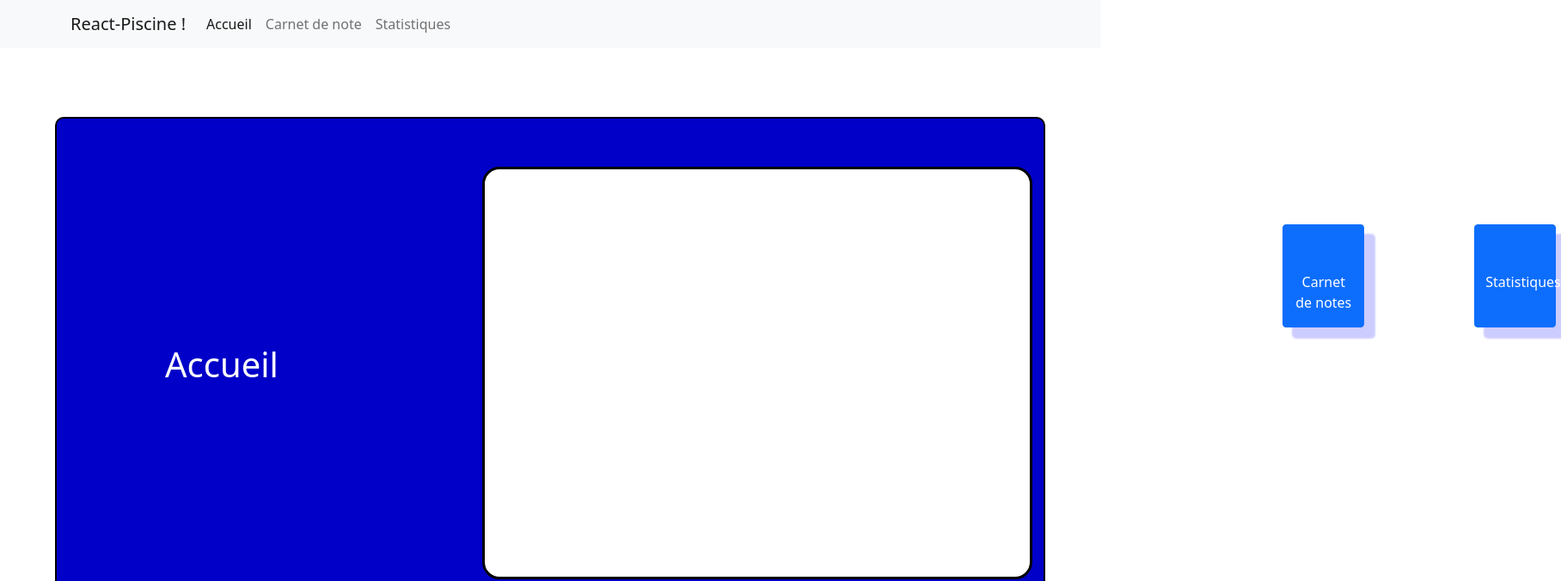
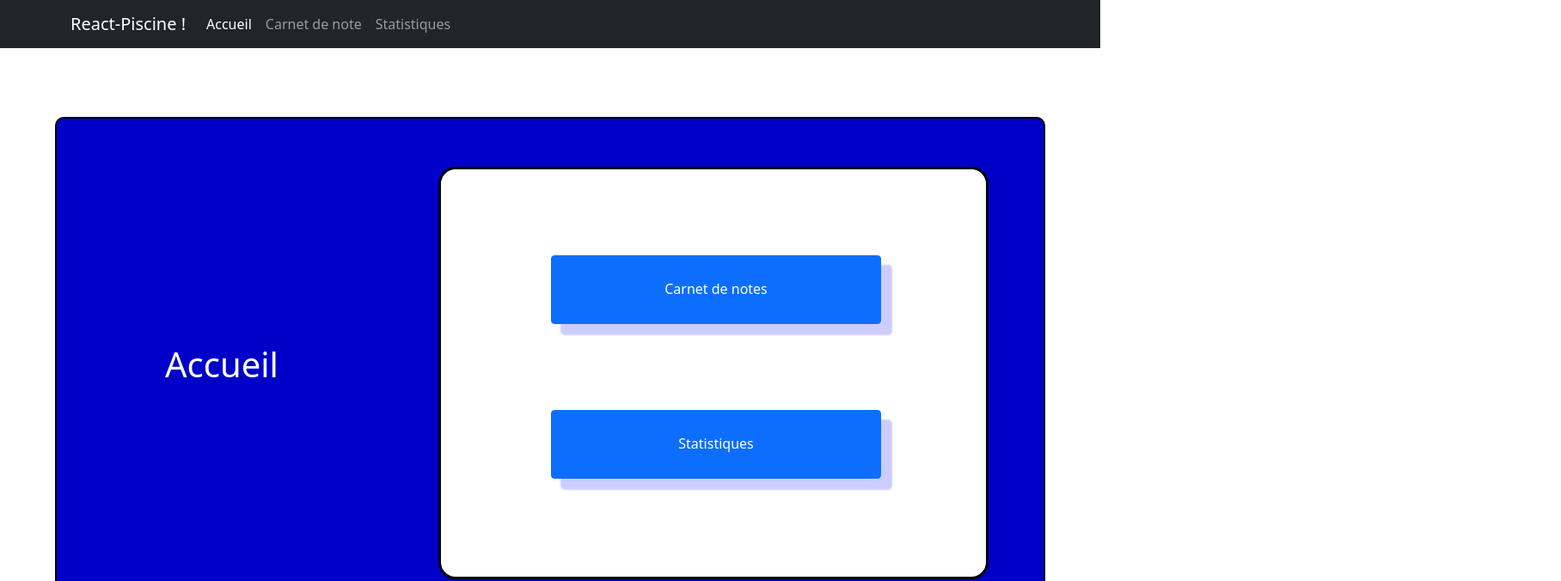
Before and after one commit to rayhad/react-piscine, a React (Create React App) app: page / in a window 1280 px wide. Shown: the top 676 px of the page at 86% size, 1816 px wide, since content can reach past the window. Built offline with nearby package versions, Linux system fonts and the light colour scheme.

Commit message:
accueil+navbar(dark)

```diff
--- a/src/App.jsx
+++ b/src/App.jsx
@@ -12,13 +12,10 @@ export default function App(){
       <div className='box'>
         <h1>Accueil</h1>
         <div className='box2'>
-        <Button as={Link} to={'../CarnetDeNote'} className='button'><br/><br/>Carnet de notes</Button>
-        <Button as={Link} to={'../Statistiques'} className='button'><br/><br/>Statistiques</Button>
+        <Button as={Link} to={'../CarnetDeNote'} className='buttonAccueil'><p>Carnet de notes</p></Button>
+        <Button as={Link} to={'../Statistiques'} className='buttonAccueil'><p>Statistiques</p></Button>
         </div>
       </div>
-
-
-
     </div>
   )
 }
--- a/src/components/header.jsx
+++ b/src/components/header.jsx
@@ -6,7 +6,7 @@ import '../pages/CarnetdeNote'
 
 export default function header(){
     return(
-        <Navbar bg="light" expand="lg">
+        <Navbar bg="dark" expand="lg" variant='dark'>
         <Container>
           <LinkContainer to ="/">
           <Navbar.Brand href="#home"> React-Piscine ! </Navbar.Brand>
--- a/src/style/App.css
+++ b/src/style/App.css
@@ -9,6 +9,10 @@ h1{
   position: absolute;
   top: 50vh;
   left: 15vw;
+}
+
+p{
+  padding-top: 2.5vh;
 }
 
 .box{
@@ -30,17 +34,17 @@ h1{
   border-radius: 20px;
   float: right;
   margin-top: 7vh;
-  margin-right: 1vw;
+  margin-right: 5vw;
 
 }
 
-.button{
+.buttonAccueil{
   width: 30vw;
-  height: 15vh;
+  height: 10vh;
   border-radius: 10px;
   box-shadow: 12px 12px 2px 1px rgba(0, 0, 255, .2);
   background-color: rgba(0, 0, 255,0.9);
-  margin-top:10vh;
+  margin-top:12.5vh;
   margin-left: 10vw;
 }
 
```
